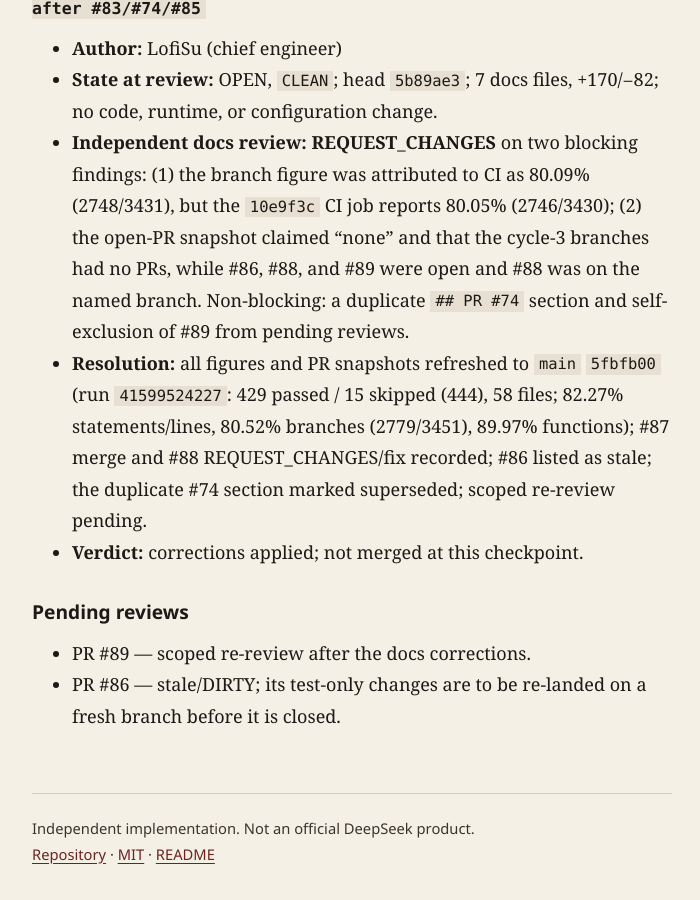
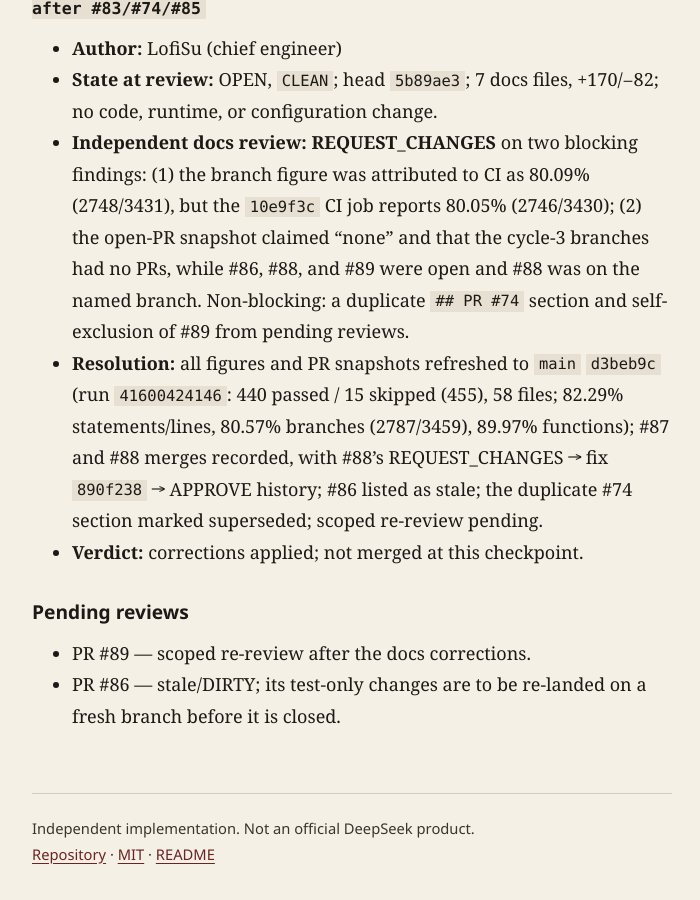
Before and after one commit to LofiSu/deepseek-super-agent, a Jekyll site: the page built from docs/PR_REVIEW_LOG.md, in a window 1280 px wide and 900 px high, scrolled down 12304 px. Shown: the whole window, without its empty margins (288-988 px from the left). Built offline with Jekyll 4.4.1, drawn with Linux system fonts in a browser that asks for light colours; our own code applies the rules of GitHub Pages for plain Markdown files.

Commit message:
docs: align the PR #89 review record with main d3beb9c

```diff
--- a/docs/PR_REVIEW_LOG.md
+++ b/docs/PR_REVIEW_LOG.md
@@ -365,11 +365,12 @@ head so a later reader can separate the reviewed tree from the merged tree.
   "none" and that the cycle-3 branches had no PRs, while #86, #88, and #89 were
   open and #88 was on the named branch. Non-blocking: a duplicate `## PR #74`
   section and self-exclusion of #89 from pending reviews.
-- **Resolution:** all figures and PR snapshots refreshed to `main` `5fbfb00`
-  (run `41599524227`: 429 passed / 15 skipped (444), 58 files; 82.27%
-  statements/lines, 80.52% branches (2779/3451), 89.97% functions); #87 merge
-  and #88 REQUEST_CHANGES/fix recorded; #86 listed as stale; the duplicate #74
-  section marked superseded; scoped re-review pending.
+- **Resolution:** all figures and PR snapshots refreshed to `main` `d3beb9c`
+  (run `41600424146`: 440 passed / 15 skipped (455), 58 files; 82.29%
+  statements/lines, 80.57% branches (2787/3459), 89.97% functions); #87 and
+  #88 merges recorded, with #88's REQUEST_CHANGES → fix `890f238` → APPROVE
+  history; #86 listed as stale; the duplicate #74 section marked superseded;
+  scoped re-review pending.
 - **Verdict:** corrections applied; not merged at this checkpoint.
 
 ## Pending reviews
```
